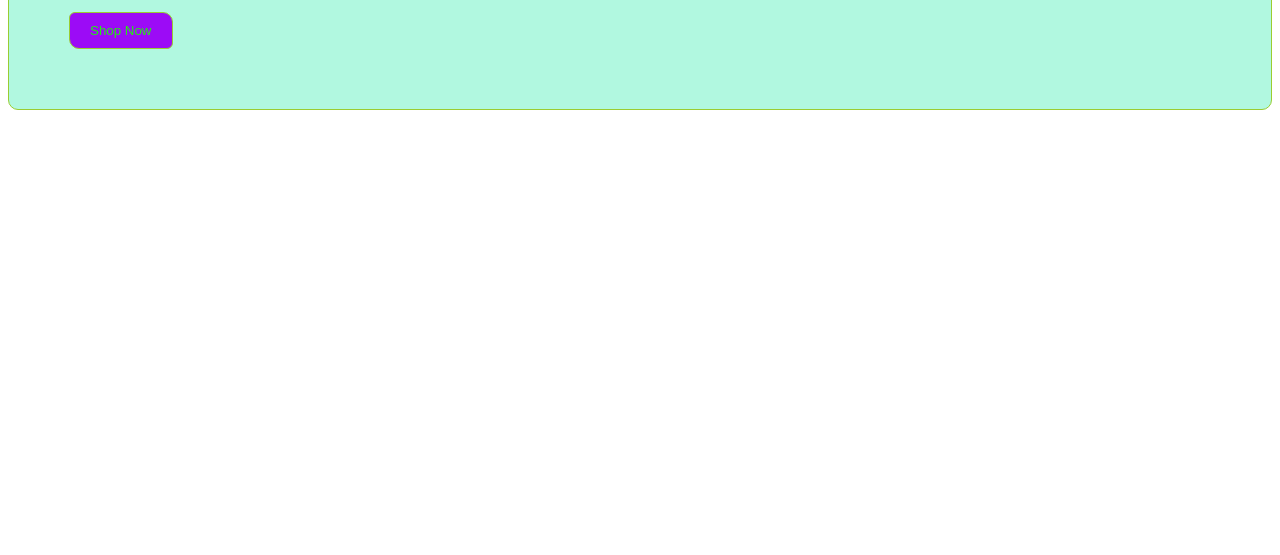
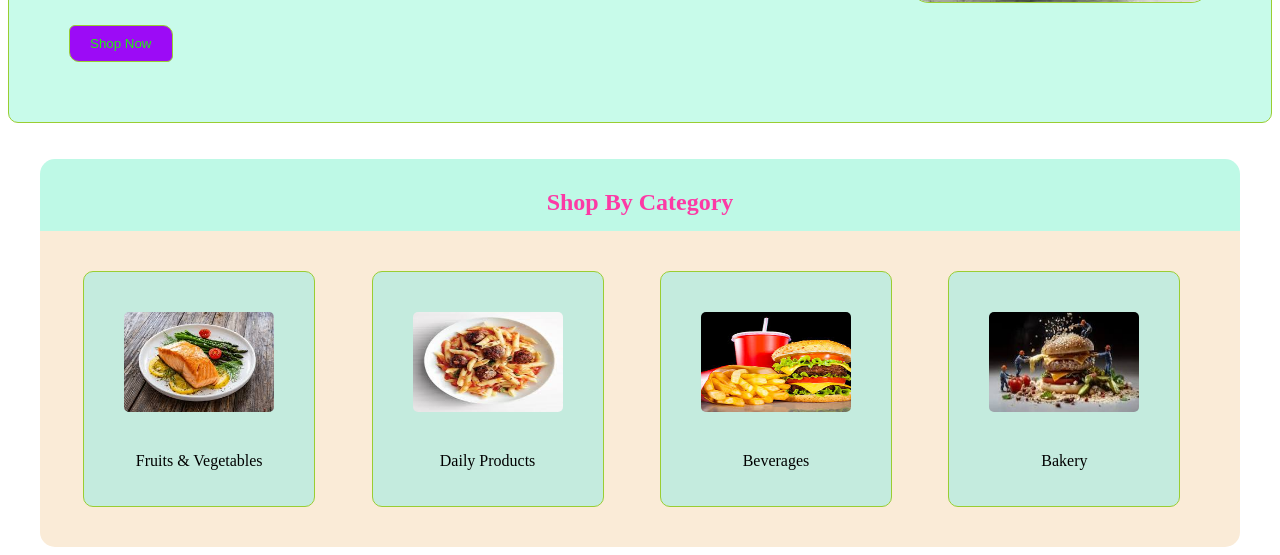
Before and after one commit to yasirhamidshourav/food-shop-00, a plain HTML site: page index.html in a window 1280 px wide. Shown: the part 392-947 px from the top of the page. Before the commit the page ends 800 px from the top, so only its background shows below. Drawn offline with Linux system fonts and the light colour scheme.

Commit message:
main body

```diff
--- a/inext.html
+++ b/index.html
@@ -38,7 +38,7 @@
         <main>
 
             <!-- discount section start -->
-            <div class="discount">
+            <section class="discount">
 
                 <div class="discount-1">
                     <h1>Fresh and organic groceries</h1><br>
@@ -50,12 +50,39 @@
                     <img src="images/images (3).jpeg" alt="">
                 </div>
 
-            </div><br><br>
+            </section><br><br>
             <!-- discount section end -->
 
+            <!-- main body section -->
+            <section class="main-body">
 
+                <div class="head-Category">
+                    <h1>Shop By Category</h1>
+                </div>
 
+                <div class="similar">
 
+                        <div class="similar-0">
+                            <img src="images/images (1).jpeg" alt="">
+                            <p class="picp">Fruits & Vegetables</p>
+                        </div>
+                        <div class="similar-0">
+                            <img src="images/images (4).jpeg" alt="">
+                            <p >Daily Products</p>
+                        </div>
+                        <div class="similar-0">
+                            <img src="images/images (5).jpeg" alt="">
+                            <p >Beverages</p>
+                        </div>
+                        <div class="similar-0">
+                            <img src="images/images (6).jpeg" alt="">
+                            <p>Bakery</p>
+                        </div><br>
+
+                </div>
+
+            </section>
+            <!-- main body end -->
 
         </main>
         <!-- main section end -->
--- a/stely.css
+++ b/stely.css
@@ -39,7 +39,7 @@ main{
 /* discount section start */
 .discount{
     display: flex;
-    background-color: rgb(177, 248, 224);
+    background-color: rgb(200, 251, 234);
     border: 1px solid yellowgreen;
     border-radius: 10px;
     gap: 30%;
@@ -72,3 +72,48 @@ main{
     border-radius: 20px;
 }
 /* discount section end */
+
+/* main body section start */
+.main-body{
+    max-width: 1200px;
+    margin: 0px auto;
+}
+.head-Category{
+    padding: 10px;
+    background-color: rgb(190, 249, 230);
+    border-radius: 15px 15px 0px 0px;
+}
+.head-Category h1{
+    text-align: center;
+    color: #fc3aa5;
+}
+
+.similar{
+    display: flex;
+    gap: 10px;
+    background-color: antiquewhite;
+    text-align: center;
+    justify-content: space-around;
+    margin-top: -15px;
+    padding: 20px;
+    border-radius: 0px 0px 15px 15px;
+}
+
+.similar-0{
+    background-color: rgb(196, 235, 222);
+    border: 1px solid yellowgreen;
+    border-radius: 10px;
+    margin: 20px;
+    padding: 20px;
+}
+.similar-0 img{
+    width: 150px;
+    height: 100px;
+    border-radius: 25px;
+    padding: 20px;
+    /* margin: 20px; */
+}
+.similar-0 p{
+    text-align: center;
+}
+/* main body section start */
```
